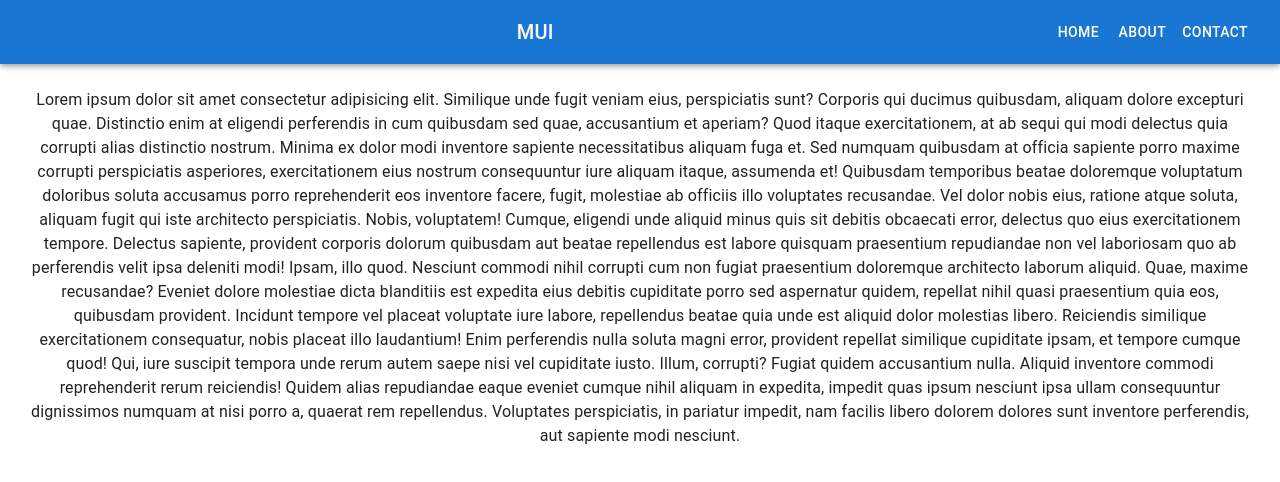
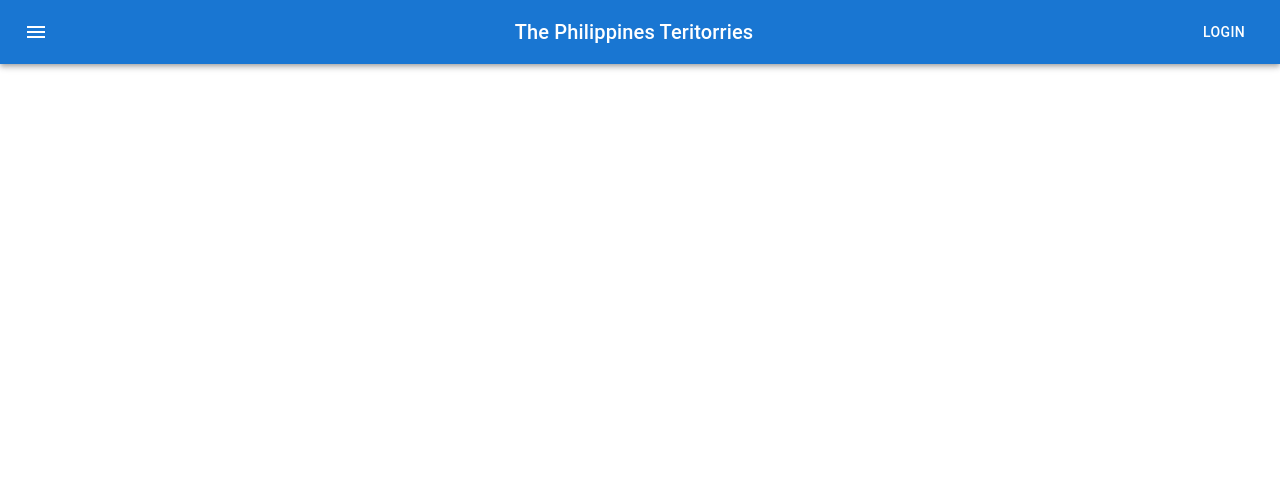
Before and after one commit to rainerhamal/Philippines-territories-site, a React (Create React App) app: page / in a window 1280 px wide. Shown: the top 482 px of the page. Built offline with nearby package versions, Linux system fonts and the light colour scheme.

Commit message:
Update Header.js Menu Button

```diff
--- a/src/components/Header.js
+++ b/src/components/Header.js
@@ -1,36 +1,38 @@
-import * as React from 'react';
-import PropTypes from 'prop-types';
+import React, { useState } from "react";
 import AppBar from '@mui/material/AppBar';
 import Box from '@mui/material/Box';
-import CssBaseline from '@mui/material/CssBaseline';
-import Divider from '@mui/material/Divider';
-import Drawer from '@mui/material/Drawer';
-import IconButton from '@mui/material/IconButton';
-import List from '@mui/material/List';
-import ListItem from '@mui/material/ListItem';
-import ListItemButton from '@mui/material/ListItemButton';
-import ListItemText from '@mui/material/ListItemText';
-import MenuIcon from '@mui/icons-material/Menu';
 import Toolbar from '@mui/material/Toolbar';
 import Typography from '@mui/material/Typography';
 import Button from '@mui/material/Button';
+import IconButton from '@mui/material/IconButton';
+import MenuIcon from '@mui/icons-material/Menu';
+import Drawer from '@mui/material/Drawer';
+import List from '@mui/material/List';
+import ListItem from '@mui/material/ListItem';
+import ListItemText from '@mui/material/ListItemText';
+import ListItemButton from '@mui/material/ListItemButton';
+import Divider from '@mui/material/Divider';
 
-
-const drawerWidth = 240;
 const navItems = ['Home', 'About', 'Contact'];
 
-function DrawerAppBar(props) {
-  const { window } = props;
-  const [mobileOpen, setMobileOpen] = React.useState(false);
+let Header = () => {
+    const [drawerOpen, setDrawerOpen] = useState(false);
 
-  const handleDrawerToggle = () => {
-    setMobileOpen((prevState) => !prevState);
+    const toggleDrawer = (open) => (event) => {
+        if (
+            event.type === 'keydown' &&
+            (event.key === 'Tab' || event.key === 'Shift')
+        ) {
+            return;
+        }
+
+        setDrawerOpen(open);
     };
 
-  const drawer = (
-    <Box onClick={handleDrawerToggle} sx={{ textAlign: 'center' }}>
+    const drawerContent = (
+        <Box sx={{ textAlign: 'center' }}>
             <Typography variant="h6" sx={{ my: 2 }}>
-        MUI
+                TPT
             </Typography>
             <Divider />
             <List>
@@ -45,102 +47,42 @@ function DrawerAppBar(props) {
         </Box>
     );
 
-  const container = window !== undefined ? () => window().document.body : undefined;
-
     return (
-    <Box sx={{ display: 'flex' }}>
-      <CssBaseline />
-      <AppBar component="nav">
+    // <header><h2>This is a sample header</h2></header>
+    <Box sx={{ flexGrow: 1 }}>
+      <AppBar position="static">
         <Toolbar>
           <IconButton
+            size="large"
+            edge="start"
             color="inherit"
-            aria-label="open drawer"
-            edge="start"
-            onClick={handleDrawerToggle}
-            sx={{ mr: 2, display: { sm: 'none' } }}
+            aria-label="menu"
+            sx={{ mr: 2 }}
+            onClick={toggleDrawer(true)}
           >
             <MenuIcon />
           </IconButton>
-          <Typography
-            variant="h6"
-            component="div"
-            sx={{ flexGrow: 1, display: { xs: 'none', sm: 'block' } }}
-          >
-            MUI
+          <Typography variant="h6" component="div" sx={{ flexGrow: 1 }}>
+            The Philippines Teritorries
           </Typography>
-          <Box sx={{ display: { xs: 'none', sm: 'block' } }}>
-            {navItems.map((item) => (
-              <Button key={item} sx={{ color: '#fff' }}>
-                {item}
-              </Button>
-            ))}
-          </Box>
+          <Button color="inherit">Login</Button>
         </Toolbar>
       </AppBar>
-      <Box component="nav">
       <Drawer
-          container={container}
-          variant="temporary"
-          open={mobileOpen}
-          onClose={handleDrawerToggle}
+        anchor="left"
+        open={drawerOpen}
+        onClose={toggleDrawer(false)}
         ModalProps={{
             keepMounted: true, // Better open performance on mobile.
           }}
           sx={{
-            display: { xs: 'block', sm: 'none' },
-            '& .MuiDrawer-paper': { boxSizing: 'border-box', width: drawerWidth },
+            '& .MuiDrawer-paper': { boxSizing: 'border-box', width: 240 },
           }}
       >
-          {drawer}
+        {drawerContent}
       </Drawer>
-      </Box>
-      <Box component="main" sx={{ p: 3 }}>
-        <Toolbar />
-        <Typography>
-          Lorem ipsum dolor sit amet consectetur adipisicing elit. Similique unde
-          fugit veniam eius, perspiciatis sunt? Corporis qui ducimus quibusdam,
-          aliquam dolore excepturi quae. Distinctio enim at eligendi perferendis in
-          cum quibusdam sed quae, accusantium et aperiam? Quod itaque exercitationem,
-          at ab sequi qui modi delectus quia corrupti alias distinctio nostrum.
-          Minima ex dolor modi inventore sapiente necessitatibus aliquam fuga et. Sed
-          numquam quibusdam at officia sapiente porro maxime corrupti perspiciatis
-          asperiores, exercitationem eius nostrum consequuntur iure aliquam itaque,
-          assumenda et! Quibusdam temporibus beatae doloremque voluptatum doloribus
-          soluta accusamus porro reprehenderit eos inventore facere, fugit, molestiae
-          ab officiis illo voluptates recusandae. Vel dolor nobis eius, ratione atque
-          soluta, aliquam fugit qui iste architecto perspiciatis. Nobis, voluptatem!
-          Cumque, eligendi unde aliquid minus quis sit debitis obcaecati error,
-          delectus quo eius exercitationem tempore. Delectus sapiente, provident
-          corporis dolorum quibusdam aut beatae repellendus est labore quisquam
-          praesentium repudiandae non vel laboriosam quo ab perferendis velit ipsa
-          deleniti modi! Ipsam, illo quod. Nesciunt commodi nihil corrupti cum non
-          fugiat praesentium doloremque architecto laborum aliquid. Quae, maxime
-          recusandae? Eveniet dolore molestiae dicta blanditiis est expedita eius
-          debitis cupiditate porro sed aspernatur quidem, repellat nihil quasi
-          praesentium quia eos, quibusdam provident. Incidunt tempore vel placeat
-          voluptate iure labore, repellendus beatae quia unde est aliquid dolor
-          molestias libero. Reiciendis similique exercitationem consequatur, nobis
-          placeat illo laudantium! Enim perferendis nulla soluta magni error,
-          provident repellat similique cupiditate ipsam, et tempore cumque quod! Qui,
-          iure suscipit tempora unde rerum autem saepe nisi vel cupiditate iusto.
-          Illum, corrupti? Fugiat quidem accusantium nulla. Aliquid inventore commodi
-          reprehenderit rerum reiciendis! Quidem alias repudiandae eaque eveniet
-          cumque nihil aliquam in expedita, impedit quas ipsum nesciunt ipsa ullam
-          consequuntur dignissimos numquam at nisi porro a, quaerat rem repellendus.
-          Voluptates perspiciatis, in pariatur impedit, nam facilis libero dolorem
-          dolores sunt inventore perferendis, aut sapiente modi nesciunt.
-        </Typography>
-      </Box>
     </Box>
     );
 }
 
-DrawerAppBar.propTypes = {
-  /**
-   * Injected by the documentation to work in an iframe.
-   * You won't need it on your project.
-   */
-  window: PropTypes.func,
-};
-
-export default DrawerAppBar;
+export default Header;
```
Lines whose indentation alone changed are shown as unchanged.
